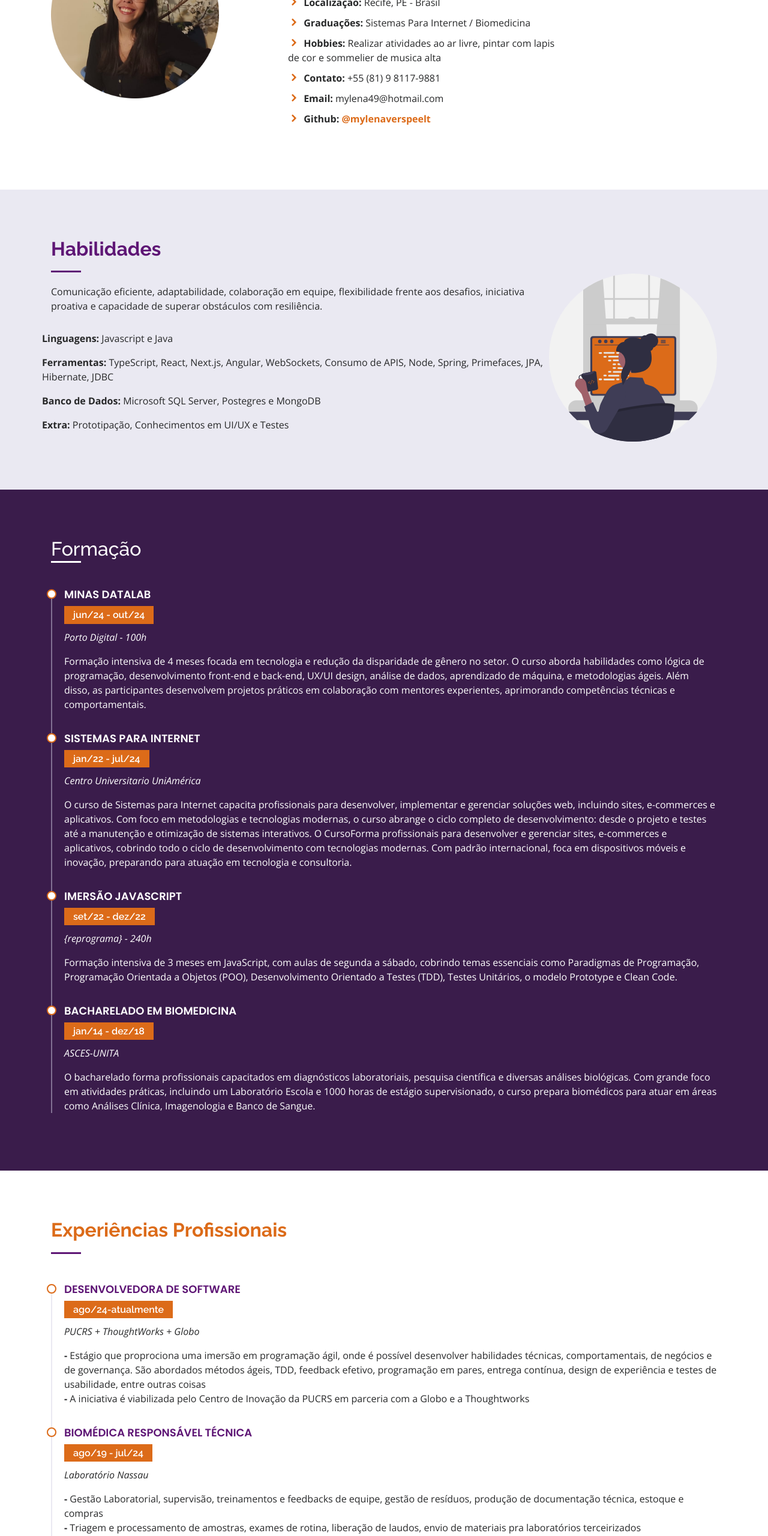
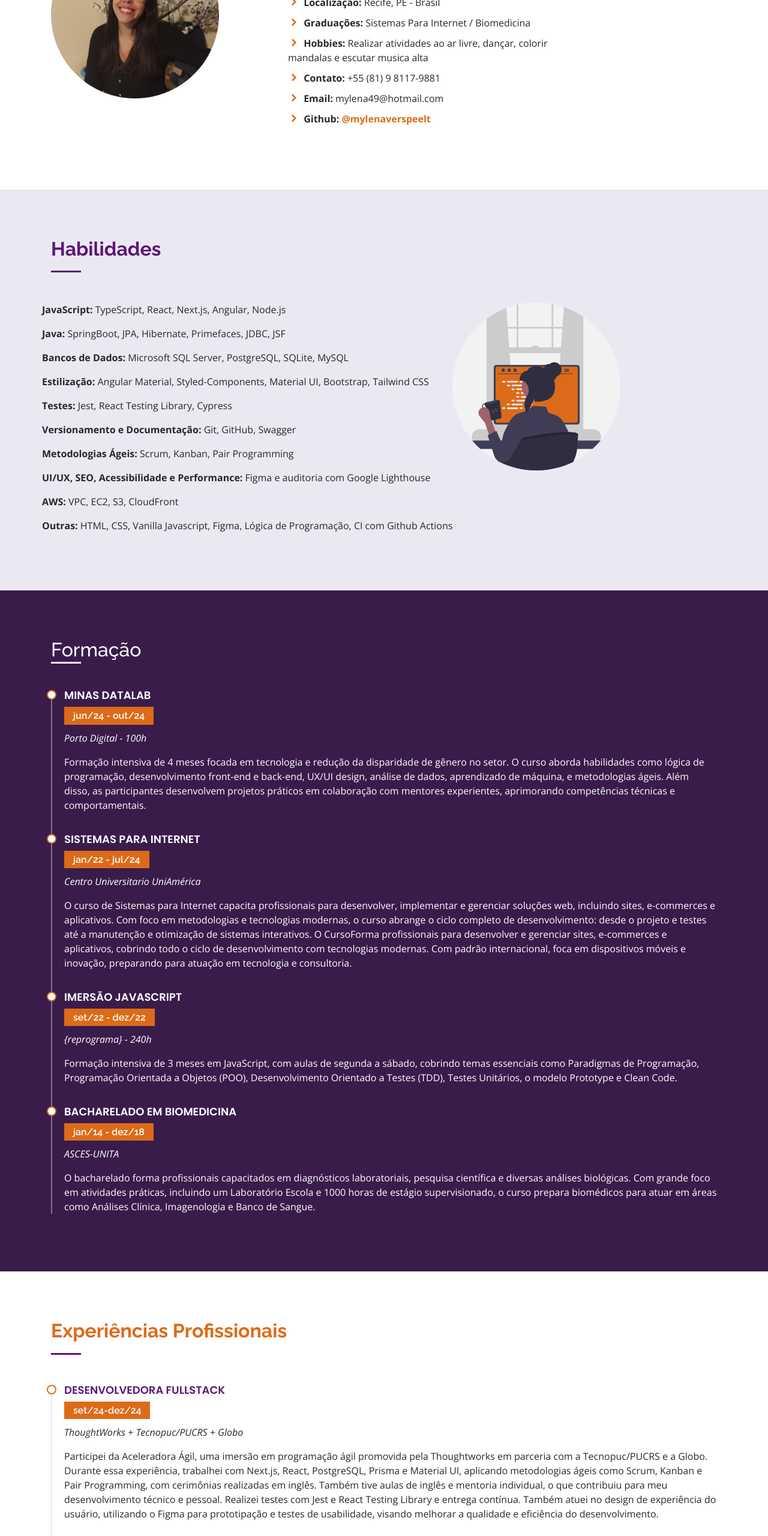
Before and after one commit to mylenaverspeelt/web-curriculo, a plain HTML site: page index.html in a window 1280 px wide. Shown: the part 1248-3808 px from the top of the page at 60% size. Drawn offline with nearby package versions, Linux system fonts and the light colour scheme.

Commit message:
att infos

```diff
--- a/index.html
+++ b/index.html
@@ -89,7 +89,7 @@
                                     /
                                     Biomedicina</li>
                                 <li><i class="icofont-rounded-right"></i> <b>Hobbies: </b>Realizar atividades ao ar
-                                    livre, pintar com lapis de cor e sommelier de musica alta
+                                    livre, dançar, colorir mandalas e escutar musica alta
                                 </li>
                                 <li><i class="icofont-rounded-right"></i> <b>Contato: </b>+55 (81) 9
                                     8117-9881
@@ -117,26 +117,28 @@
             <div>
                 <div class="section-title">
                     <h2 class="change-color-2">Habilidades</h2>
-                    <p>Comunicação eficiente, adaptabilidade, colaboração em equipe, flexibilidade frente aos desafios,
-                        iniciativa proativa e capacidade de superar obstáculos com resiliência.</p>
                 </div>
-
                 <div class="row skills-content">
                     <div data-aos="fade-up">
-                        <p><b>Linguagens: </b> Javascript e Java
+                        <p><b>JavaScript: </b>TypeScript, React, Next.js, Angular, Node.js</p>
+                        <p><b>Java: </b>SpringBoot, JPA, Hibernate, Primefaces, JDBC, JSF</p>
+                        <p><b>Bancos de Dados: </b>Microsoft SQL Server, PostgreSQL, SQLite, MySQL</p>
+                        <p><b>Estilização: </b>Angular Material, Styled-Components, Material UI, Bootstrap, Tailwind CSS
                         </p>
-                        <p><b>Ferramentas: </b>TypeScript, React, Next.js, Angular, WebSockets, Consumo de APIS, Node,
-                            Spring, Primefaces, JPA, Hibernate, JDBC
-                        </p>
-                        <p><b>Banco de Dados: </b>Microsoft SQL Server, Postegres e MongoDB
-                        </p>
-                        <p><b>Extra: </b>Prototipação, Conhecimentos em UI/UX e Testes </p>
+                        <p><b>Testes: </b>Jest, React Testing Library, Cypress</p>
+                        <p><b>Versionamento e Documentação: </b>Git, GitHub, Swagger</p>
+                        <p><b>Metodologias Ágeis: </b>Scrum, Kanban, Pair Programming</p>
+                        <p><b>UI/UX, SEO, Acessibilidade e Performance: </b>Figma e auditoria com Google Lighthouse</p>
+                        <p><b>AWS: </b>VPC, EC2, S3, CloudFront</p>
+                        <p><b>Outras: </b>HTML, CSS, Vanilla Javascript, Figma, Lógica de Programação, CI com Github
+                            Actions</p>
+                    </div>
+                    <div class="skills-image">
+                        <img src="./assets/images/programming.svg" height="280" width="280" alt="" srcset="">
                     </div>
                 </div>
             </div>
-            <div class="skills-image">
-                <img src="./assets/images/programming.svg" height="280" width="280" alt="" srcset="">
-            </div>
+
         </div>
         </div>
     </section>
@@ -218,17 +220,18 @@
             <div>
                 <div data-aos="fade-up" data-aos-delay="100">
                     <div class="resume-item">
-                        <h4 class="change-color-2">Desenvolvedora de Software</h4>
-                        <h5>ago/24-atualmente</h5>
-                        <p><em>PUCRS + ThoughtWorks + Globo</em></p>
+                        <h4 class="change-color-2">Desenvolvedora Fullstack</h4>
+                        <h5>set/24-dez/24</h5>
+                        <p><em>ThoughtWorks + Tecnopuc/PUCRS + Globo</em></p>
                         <p>
-                            <b>- </b>Estágio que proprociona uma imersão em programação ágil, onde é possível
-                            desenvolver habilidades técnicas, comportamentais, de negócios e de governança. São
-                            abordados métodos ágeis, TDD, feedback efetivo, programação em pares, entrega contínua,
-                            design de experiência e testes de usabilidade, entre outras coisas<br />
-
-                            <b>- </b>A iniciativa é viabilizada pelo Centro de Inovação da PUCRS em parceria com a Globo
-                            e a Thoughtworks
+                            Participei da Aceleradora Ágil, uma imersão em programação ágil promovida pela Thoughtworks
+                            em parceria com a Tecnopuc/PUCRS e a Globo. Durante essa experiência, trabalhei com Next.js,
+                            React, PostgreSQL, Prisma e Material UI, aplicando metodologias ágeis como Scrum, Kanban e
+                            Pair Programming, com cerimônias realizadas em inglês. Também tive aulas de inglês e
+                            mentoria individual, o que contribuiu para meu desenvolvimento técnico e pessoal. Realizei
+                            testes com Jest e React Testing Library e entrega contínua. Também atuei no design de
+                            experiência do usuário, utilizando o Figma para prototipação e testes de usabilidade,
+                            visando melhorar a qualidade e eficiência do desenvolvimento.
                         </p>
                     </div>
                     <div class="resume-item">
@@ -236,20 +239,11 @@
                         <h5>ago/19 - jul/24</h5>
                         <p><em>Laboratório Nassau</em></p>
                         <p>
-                            <b>- </b>Gestão Laboratorial, supervisão, treinamentos e feedbacks de equipe, gestão de
-                            resíduos, produção de documentação técnica, estoque e compras<br />
-
-                            <b>- </b>Triagem e processamento de amostras, exames de rotina, liberação de laudos, envio
-                            de materiais pra laboratórios terceirizados<br />
-
-                            <b>- </b>Gestão da qualidade com testes de controle de qualidade interna e externa e
-                            monitoramento de conformidades<br />
-
-                            <b>- </b>Encarregada de garantir a limpeza e manutenção dos ambientes, com foco na
-                            biossegurança e zelo do ambiente<br />
-
-                            <b>- </b>Responsável pelo atendimento individualizado aos clientes, garantindo uma
-                            experiência humanizada e personalizada
+                            Fui responsável técnica do laboratório, onde atuei com gestão de processos, supervisão de
+                            equipes, produção de documentação técnica, gestão de resíduos, estoque e controle de
+                            qualidade interna e externa (PNCQ). Atuei implementando protocolos e assegurando precisão e
+                            biossegurança, com foco em eficiência e atendimento personalizado e humanizado. Responsável
+                            pelos setores de Hematologia, Bioquímica, Urinálise, Parasitologia e Coagulação.
                         </p>
                     </div>
                     <div class="resume-item">
@@ -257,24 +251,11 @@
                         <h5>jun/23 - set/23</h5>
                         <p><em>Improvess Informática</em></p>
                         <p>
-                            <b>- </b>Desenvolvimento de uma aplicação web com quatro funcionalidades principais: Gráfico
-                            de Pareto para análise de defeitos, Formulário Multi-step para registro de novas
-                            ocorrências, Histórico de registros das ocorrências, e Tela de Login. A aplicação é voltada
-                            para o monitoramento e análise de defeitos na produção industrial, utilizando React e Java
-                            (JDBC + Hibernate)<br />
-
-                            <b>- </b>Desenvolvimento de um dashboard interativo para o monitoramento em tempo real da
-                            produção industrial, proporcionando ao operador do turno uma visualização clara e acessível
-                            das informações, utilizando HTML, CSS e Vanilla JavaScript<br />
-
-                            <b>- </b>Manutenção de sistemas legados em Java 8 usando JSF e Primefaces<br />
-
-                            <b>- </b>Utilização de MSSQL para gerenciamento de banco de dados relacional<br />
-
-                            <b>- </b>Criação de protótipos com o Figma<br />
-
-                            <b>- </b>Recriação do website da empresa com responsividade para dispositivos móveis e
-                            desktop utilizando apenas HTML, CSS e Vanilla JavaScript<br />
+                            Desenvolvi soluções web para monitoramento e análise de defeitos na produção industrial,
+                            utilizando React, Java 17 com JDBC, Hibernate e JPA. Criei dashboards interativos para
+                            acompanhamento em tempo real e trabalhei com sistemas legados em Java 8, JSF e PrimeFaces,
+                            além de utilizar Microsoft SQL Server. Também reformulei o site da empresa, garantindo
+                            responsividade com HTML, CSS e JavaScript, e desenvolvi protótipos no Figma.
                         </p>
                     </div>
                 </div>
```
Also changed, not shown: assets/css/style.css (+4 -3 lines).
